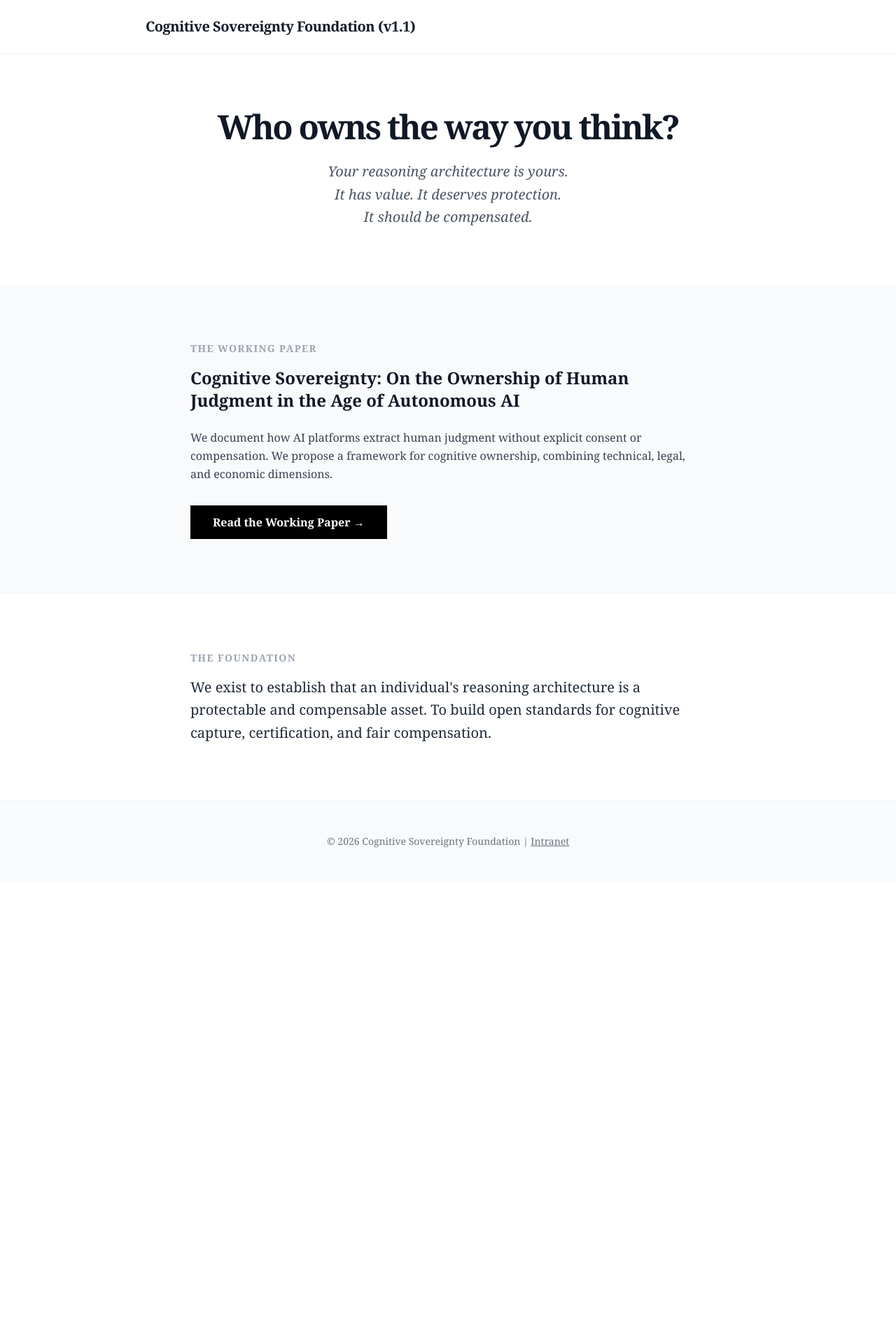
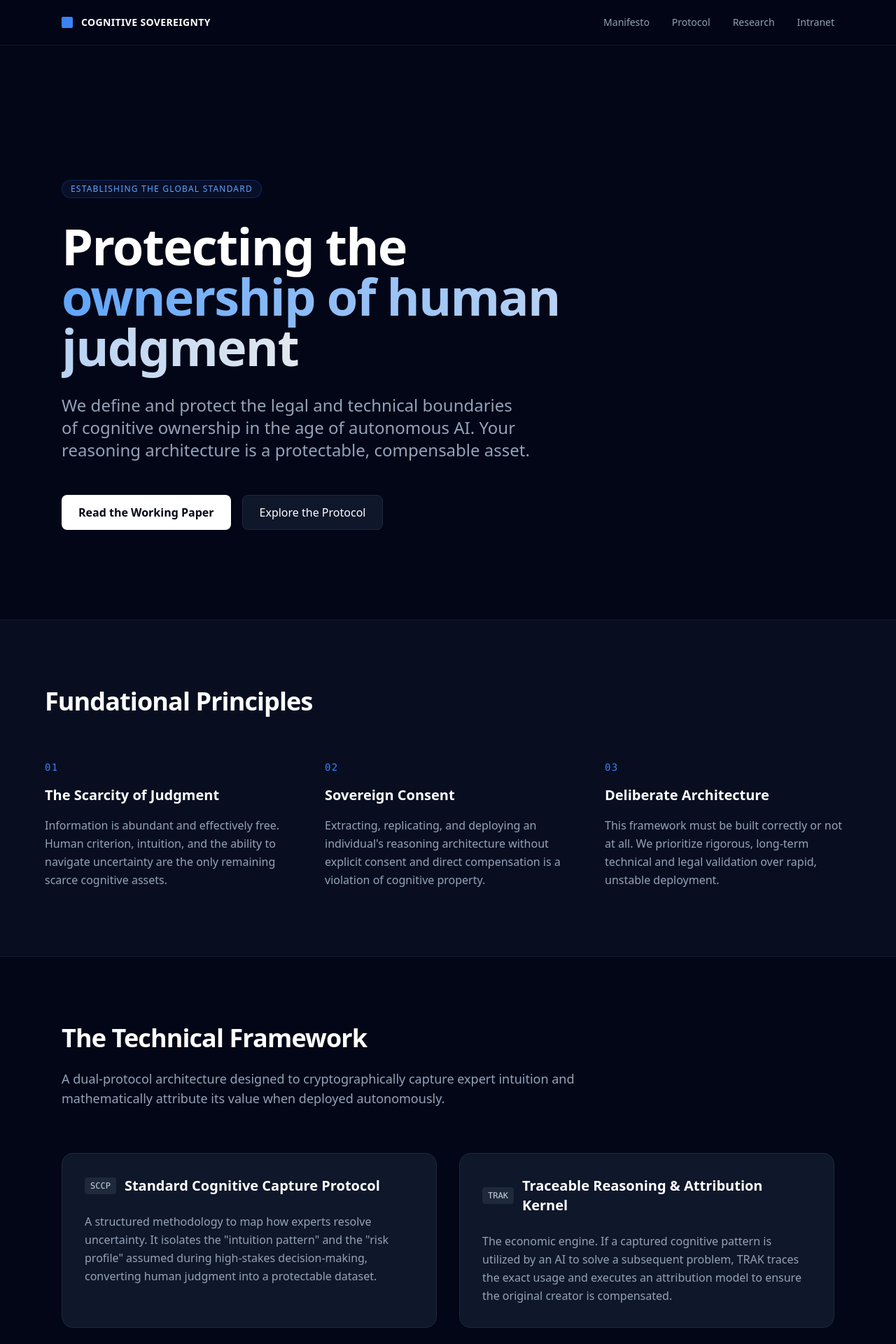
Before and after one commit to aalusan/cognitivesovereignty, a Next.js app: page / in a window 1280 px wide. Shown: the top 1920 px of the page at 70% size. Before the commit the page ends 1260 px from the top, so only its background shows below. Built offline with nearby package versions, Linux system fonts and the light colour scheme.

Commit message:
feat(web): update landing page to Institutional Sovereignty archetype

```diff
--- a/src/app/page.tsx
+++ b/src/app/page.tsx
@@ -2,53 +2,140 @@ import Link from 'next/link';
 
 export default function Home() {
   return (
-    <div className="font-serif bg-white text-gray-900 min-h-screen">
-      <header className="py-6 border-b border-gray-100">
-        <div className="max-w-4xl mx-auto px-4">
-          <h1 className="text-xl font-bold tracking-tight">Cognitive Sovereignty Foundation (v1.1)</h1>
+    <div className="font-sans bg-slate-950 text-slate-200 min-h-screen selection:bg-blue-900 selection:text-white">
+      {/* Navigation */}
+      <header className="fixed w-full top-0 z-50 bg-slate-950/80 backdrop-blur-md border-b border-slate-800/50">
+        <div className="max-w-6xl mx-auto px-6 h-16 flex items-center justify-between">
+          <div className="flex items-center gap-3">
+            <div className="w-4 h-4 bg-blue-500 rounded-sm"></div>
+            <span className="text-sm font-semibold tracking-wide text-white">COGNITIVE SOVEREIGNTY</span>
+          </div>
+          <nav className="hidden md:flex gap-8 text-sm font-medium text-slate-400">
+            <a href="#manifesto" className="hover:text-white transition-colors">Manifesto</a>
+            <a href="#protocol" className="hover:text-white transition-colors">Protocol</a>
+            <a href="#paper" className="hover:text-white transition-colors">Research</a>
+            <Link href="/internal" className="hover:text-white transition-colors">Intranet</Link>
+          </nav>
         </div>
       </header>
 
-      <main>
-        <section className="py-20 text-center border-b border-gray-50">
-          <div className="max-w-4xl mx-auto px-4">
-            <h2 className="text-5xl font-bold mb-6 tracking-tighter">Who owns the way you think?</h2>
-            <p className="text-xl text-gray-600 max-w-2xl mx-auto leading-relaxed italic">
-              Your reasoning architecture is yours. <br />
-              It has value. It deserves protection. <br />
-              It should be compensated.
+      <main className="pt-32">
+        {/* Hero Section */}
+        <section className="px-6 py-20 md:py-32 max-w-6xl mx-auto">
+          <div className="max-w-4xl">
+            <div className="inline-flex items-center gap-2 px-3 py-1 rounded-full bg-blue-950/30 border border-blue-900/50 text-blue-400 text-xs font-medium tracking-widest uppercase mb-8">
+              <span>Establishing the Global Standard</span>
+            </div>
+            <h1 className="text-5xl md:text-7xl font-bold tracking-tight text-white mb-8 leading-[1.1]">
+              Protecting the <br />
+              <span className="text-transparent bg-clip-text bg-gradient-to-r from-blue-400 to-slate-200">
+                ownership of human judgment
+              </span>
+            </h1>
+            <p className="text-xl md:text-2xl text-slate-400 max-w-2xl leading-relaxed mb-12">
+              We define and protect the legal and technical boundaries of cognitive ownership in the age of autonomous AI. Your reasoning architecture is a protectable, compensable asset.
             </p>
+            <div className="flex flex-col sm:flex-row gap-4">
+              <Link href="/paper" className="inline-flex items-center justify-center px-6 py-3 bg-white text-slate-950 font-semibold rounded-lg hover:bg-slate-200 transition-colors">
+                Read the Working Paper
+              </Link>
+              <a href="#protocol" className="inline-flex items-center justify-center px-6 py-3 bg-slate-900 text-white font-medium rounded-lg border border-slate-800 hover:bg-slate-800 transition-colors">
+                Explore the Protocol
+              </a>
+            </div>
           </div>
         </section>
 
-        <section className="py-20 bg-gray-50">
-          <div className="max-w-3xl mx-auto px-4">
-            <h3 className="text-sm font-bold uppercase tracking-widest text-gray-400 mb-4">The Working Paper</h3>
-            <h4 className="text-2xl font-bold mb-6">Cognitive Sovereignty: On the Ownership of Human Judgment in the Age of Autonomous AI</h4>
-            <p className="text-gray-700 mb-8 leading-relaxed">
-              We document how AI platforms extract human judgment without explicit consent or compensation.
-              We propose a framework for cognitive ownership, combining technical, legal, and economic dimensions.
-            </p>
-            <Link href="/paper/" className="inline-block bg-black text-white px-8 py-3 font-bold hover:bg-gray-800 transition">
-              Read the Working Paper →
-            </Link>
+        {/* Manifesto Section */}
+        <section id="manifesto" className="px-6 py-24 bg-slate-900/50 border-y border-slate-800/50">
+          <div className="max-w-6xl mx-auto">
+            <h2 className="text-3xl md:text-4xl font-bold text-white mb-16 tracking-tight">Fundational Principles</h2>
+            <div className="grid md:grid-cols-3 gap-12">
+              <div className="space-y-4">
+                <div className="text-blue-500 font-mono text-sm tracking-widest">01</div>
+                <h3 className="text-xl font-semibold text-white">The Scarcity of Judgment</h3>
+                <p className="text-slate-400 leading-relaxed">
+                  Information is abundant and effectively free. Human criterion, intuition, and the ability to navigate uncertainty are the only remaining scarce cognitive assets.
+                </p>
+              </div>
+              <div className="space-y-4">
+                <div className="text-blue-500 font-mono text-sm tracking-widest">02</div>
+                <h3 className="text-xl font-semibold text-white">Sovereign Consent</h3>
+                <p className="text-slate-400 leading-relaxed">
+                  Extracting, replicating, and deploying an individual's reasoning architecture without explicit consent and direct compensation is a violation of cognitive property.
+                </p>
+              </div>
+              <div className="space-y-4">
+                <div className="text-blue-500 font-mono text-sm tracking-widest">03</div>
+                <h3 className="text-xl font-semibold text-white">Deliberate Architecture</h3>
+                <p className="text-slate-400 leading-relaxed">
+                  This framework must be built correctly or not at all. We prioritize rigorous, long-term technical and legal validation over rapid, unstable deployment.
+                </p>
+              </div>
+            </div>
           </div>
         </section>
 
-        <section className="py-20">
-          <div className="max-w-3xl mx-auto px-4">
-            <h3 className="text-sm font-bold uppercase tracking-widest text-gray-400 mb-4">The Foundation</h3>
-            <p className="text-xl text-gray-800 leading-relaxed">
-              We exist to establish that an individual's reasoning architecture is a protectable and compensable asset.
-              To build open standards for cognitive capture, certification, and fair compensation.
+        {/* Protocol Section */}
+        <section id="protocol" className="px-6 py-24 max-w-6xl mx-auto">
+          <div className="max-w-3xl mb-16">
+            <h2 className="text-3xl md:text-4xl font-bold text-white mb-6 tracking-tight">The Technical Framework</h2>
+            <p className="text-lg text-slate-400">
+              A dual-protocol architecture designed to cryptographically capture expert intuition and mathematically attribute its value when deployed autonomously.
             </p>
+          </div>
+
+          <div className="grid md:grid-cols-2 gap-8">
+            <div className="p-8 rounded-2xl bg-slate-900 border border-slate-800 hover:border-slate-700 transition-colors">
+              <div className="flex items-center gap-3 mb-6">
+                <div className="px-2 py-1 bg-slate-800 rounded text-xs font-mono text-slate-300">SCCP</div>
+                <h3 className="text-xl font-semibold text-white">Standard Cognitive Capture Protocol</h3>
+              </div>
+              <p className="text-slate-400 leading-relaxed">
+                A structured methodology to map how experts resolve uncertainty. It isolates the "intuition pattern" and the "risk profile" assumed during high-stakes decision-making, converting human judgment into a protectable dataset.
+              </p>
+            </div>
+
+            <div className="p-8 rounded-2xl bg-slate-900 border border-slate-800 hover:border-slate-700 transition-colors">
+              <div className="flex items-center gap-3 mb-6">
+                <div className="px-2 py-1 bg-slate-800 rounded text-xs font-mono text-slate-300">TRAK</div>
+                <h3 className="text-xl font-semibold text-white">Traceable Reasoning & Attribution Kernel</h3>
+              </div>
+              <p className="text-slate-400 leading-relaxed">
+                The economic engine. If a captured cognitive pattern is utilized by an AI to solve a subsequent problem, TRAK traces the exact usage and executes an attribution model to ensure the original creator is compensated.
+              </p>
+            </div>
+          </div>
+        </section>
+
+        {/* Research / Paper Section */}
+        <section id="paper" className="px-6 py-24 bg-gradient-to-b from-slate-900 to-slate-950 border-t border-slate-800/50">
+          <div className="max-w-4xl mx-auto text-center">
+            <h2 className="text-3xl font-bold text-white mb-6">Read the Foundational Paper</h2>
+            <p className="text-slate-400 mb-10 max-w-2xl mx-auto">
+              Our latest preprint details the convergence of law, economics, and AI systems required to establish the ownership of human judgment.
+            </p>
+            <div className="p-6 md:p-8 rounded-2xl bg-slate-900 border border-slate-800 text-left max-w-3xl mx-auto">
+              <div className="text-sm font-mono text-blue-400 mb-3">Preprint v2.0 • Mar 2026</div>
+              <h3 className="text-2xl font-semibold text-white mb-4">Cognitive Sovereignty: On the Ownership of Human Judgment in the Age of Autonomous AI</h3>
+              <p className="text-slate-400 mb-6">
+                A comprehensive framework proposing the "Cognitive Constitution" structured around the right to cognitive sovereignty, algorithmic transparency, neural data protection, and legal accountability.
+              </p>
+              <Link href="/paper" className="inline-flex items-center gap-2 text-white font-medium hover:text-blue-400 transition-colors">
+                View Document <span className="text-lg">→</span>
+              </Link>
+            </div>
           </div>
         </section>
       </main>
 
-      <footer className="py-12 border-t border-gray-100 bg-gray-50">
-        <div className="max-w-4xl mx-auto px-4 text-center text-sm text-gray-500">
-          <p>© 2026 Cognitive Sovereignty Foundation | <Link href="/internal/" className="underline">Intranet</Link></p>
+      <footer className="py-12 border-t border-slate-800/50 bg-slate-950">
+        <div className="max-w-6xl mx-auto px-6 flex flex-col md:flex-row items-center justify-between text-sm text-slate-500">
+          <p>© 2026 Cognitive Sovereignty Foundation</p>
+          <div className="flex gap-6 mt-4 md:mt-0">
+            <Link href="/internal" className="hover:text-white transition-colors">Intranet / Portal</Link>
+            <a href="#" className="hover:text-white transition-colors">Legal Terms</a>
+          </div>
         </div>
       </footer>
     </div>
```
